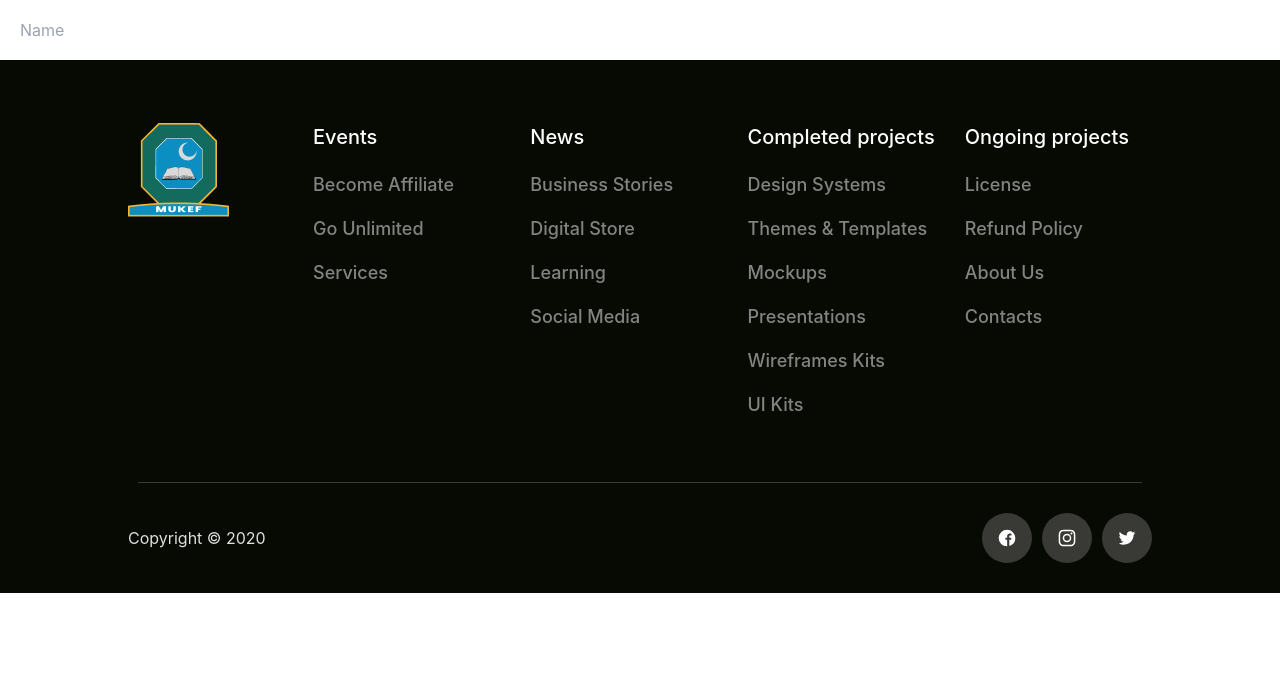
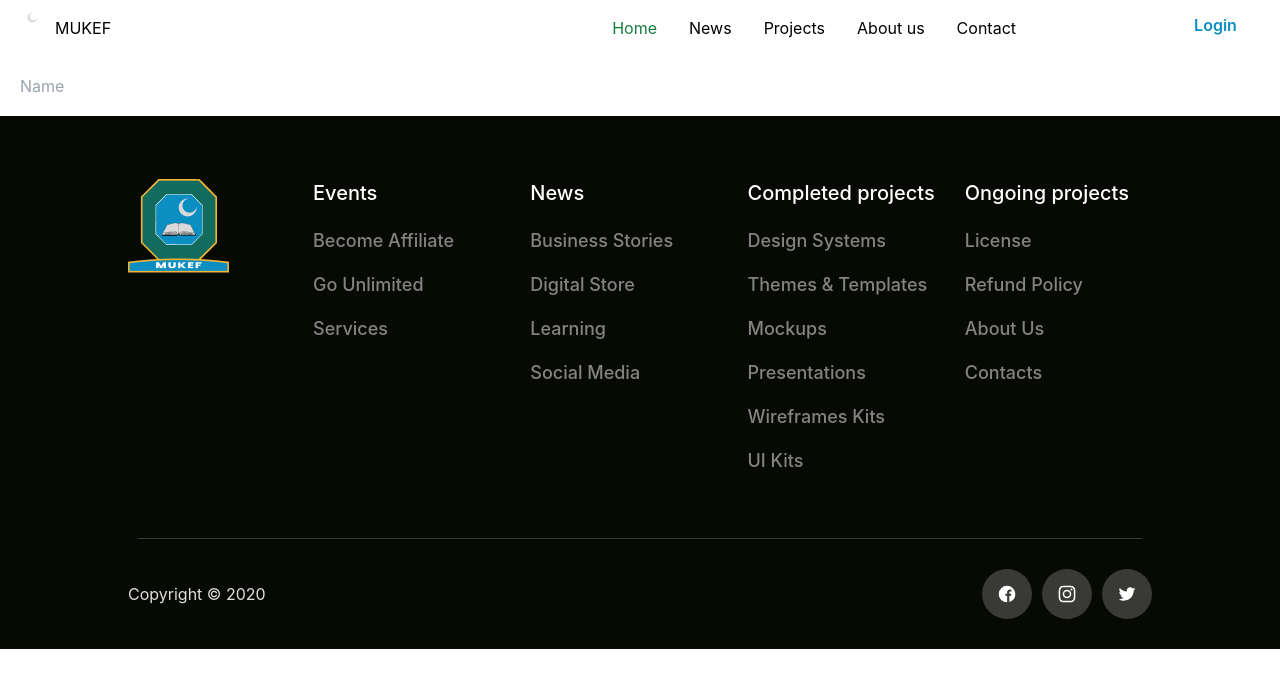
Before and after one commit to mufidat3250/MUKEF-website, a React (Vite) app: page / in a window 1280 px wide. Shown: the top 688 px of the page. Built offline with nearby package versions, Linux system fonts and the light colour scheme.

Commit message:
navtab completed

```diff
--- a/src/Pages/AboutUs/index.tsx
+++ b/src/Pages/AboutUs/index.tsx
@@ -1,8 +1,13 @@
 import React from 'react'
+import NavTabs from '../../attoms/NavTabs'
+import { navData } from '../../data'
 
 const AboutUs = () => {
   return (
-    <div>AboutUs</div>
+    <div>
+    <NavTabs tabs={navData} tabIndex={2} />
+
+    </div>
   )
 }
 
--- a/src/Pages/Contacts/index.tsx
+++ b/src/Pages/Contacts/index.tsx
@@ -1,8 +1,13 @@
 import React from 'react'
+import NavTabs from '../../attoms/NavTabs'
+import { navData } from '../../data'
 
 const Contacts = () => {
   return (
-    <p>Lorem ipsum dolor sit amet consectetur adipisicing elit. Doloremque ducimus tempora aut sapiente eos est laboriosam rerum debitis laudantium officiis, et id fugiat dolore, architecto magnam quasi eaque beatae possimus.</p>
+ <div>
+    <NavTabs tabs={navData} tabIndex={3} />
+
+ </div>
   )
 }
 
--- a/src/Pages/Home/index.tsx
+++ b/src/Pages/Home/index.tsx
@@ -1,12 +1,15 @@
 import React from 'react'
 import Button from '../../attoms/Button'
 import Input from '../../attoms/Input'
+import NavTabs from '../../attoms/NavTabs'
 import PageLayout from '../../Layouts'
+import {navData} from '../../data'
 
 const HomePage = () => {
   return (
     <PageLayout>
 {/* <Button title='See all' customStyle={'!bg-[#070903]'} /> */}
+<NavTabs tabs={navData} />
 <Input placeholder={'Name'} />
     </PageLayout>
   )
--- a/src/Pages/News/index.tsx
+++ b/src/Pages/News/index.tsx
@@ -1,8 +1,14 @@
 import React from 'react'
+import NavTabs from '../../attoms/NavTabs'
+import { navData } from '../../data'
 
 const News = () => {
   return (
-    <div>News</div>
+
+    <div className=' bg-blue-500'>
+<NavTabs tabs={navData} tabIndex={1}/>
+
+    </div>
   )
 }
 
--- a/src/Pages/Projects/index.tsx
+++ b/src/Pages/Projects/index.tsx
@@ -1,8 +1,13 @@
 import React from 'react'
+import NavTabs from '../../attoms/NavTabs'
+import { navData } from '../../data'
 
 const Projects = () => {
   return (
-    <div className='text-black'>Projects</div>
+    <div className='text-black'>
+    <NavTabs tabs={navData} tabIndex={2} />
+
+    </div>
   )
 }
 
--- a/src/attoms/NavTabs/Nav.scss
+++ b/src/attoms/NavTabs/Nav.scss
@@ -0,0 +1,9 @@
+.NavBar{
+    @apply flex text-black justify-between ;
+    .tabs{
+        @apply flex text-black;
+    }
+    .tab{
+        @apply p-4 cursor-pointer;
+    }
+}
--- a/src/attoms/NavTabs/index.tsx
+++ b/src/attoms/NavTabs/index.tsx
@@ -1,11 +1,38 @@
-import React from 'react'
+import React, { useState } from 'react'
 import './Nav.scss'
+import {useNavigate} from 'react-router-dom'
+import Button from '../Button'
+
 type navbarProp = {
-
+  tabs:Array<object>
+  tabIndex?:number;
+  activetab?:number;
+  setActiveTab?:Function
 }
-const NavTabs = ({}) => {
+const NavTabs = ({tabs, tabIndex}:navbarProp) => {
+  const navigate = useNavigate()
+  const [active, setActivetab] = useState(tabIndex || 0)
+  const handleNav = (tab:string, value:number)=>{
+    setActivetab(value)
+    navigate(tab)
+  }
   return (
-    <div>NavTabs</div>
+    <div className=' NavBar'>
+        <div className='flex items-center'>
+          <div className=''>
+            <img src='/public/images/MukefLogo1.png' alt="" />
+          </div>
+          <h1>MUKEF</h1>
+        </div>
+   <div className='flex space-x-[7.4375rem]'>
+   <div className='tabs'>
+     {tabs.map((tab:any, index:number)=><p  className={`tab ${active==index ? ' text-green-700':''}`} key={`nav${index} `} onClick={()=>handleNav(tab.link, index)}>{tab.title}</p>)}
+     </div>
+      <div className='w-[8.0625rem]'>
+      <Button title={'Login'} customStyle={'!font-[600] !text-[#0B8EC2] bg-white !rounded-[5px]'}/>
+      </div>
+   </div>
+    </div>
   )
 }
 
--- a/src/data.ts
+++ b/src/data.ts
@@ -62,3 +62,28 @@ export const recentNews =[
         message:'16'
     }
 ]
+
+export const navData = [
+    {
+        title:'Home',
+        link:'/'
+    },
+    {
+        title:'News',
+        link:'/news'
+    },
+    {
+        title:'Projects',
+        link:'/projects'
+    },
+    {
+        title:'About us',
+        link:'/aboutus'
+    },
+    {
+        title:'Contact',
+        link:'/contact'
+    },
+
+
+]
```
